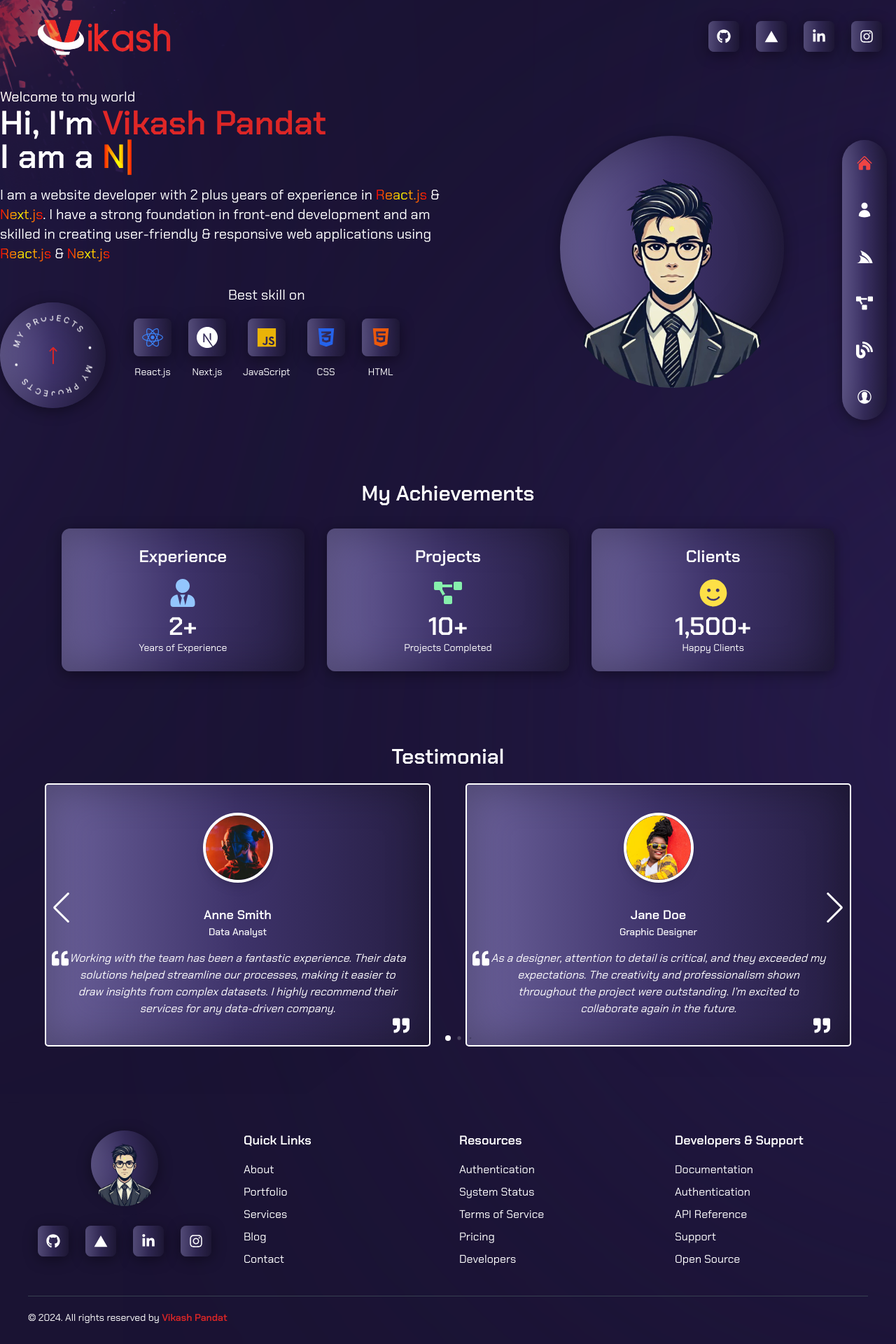
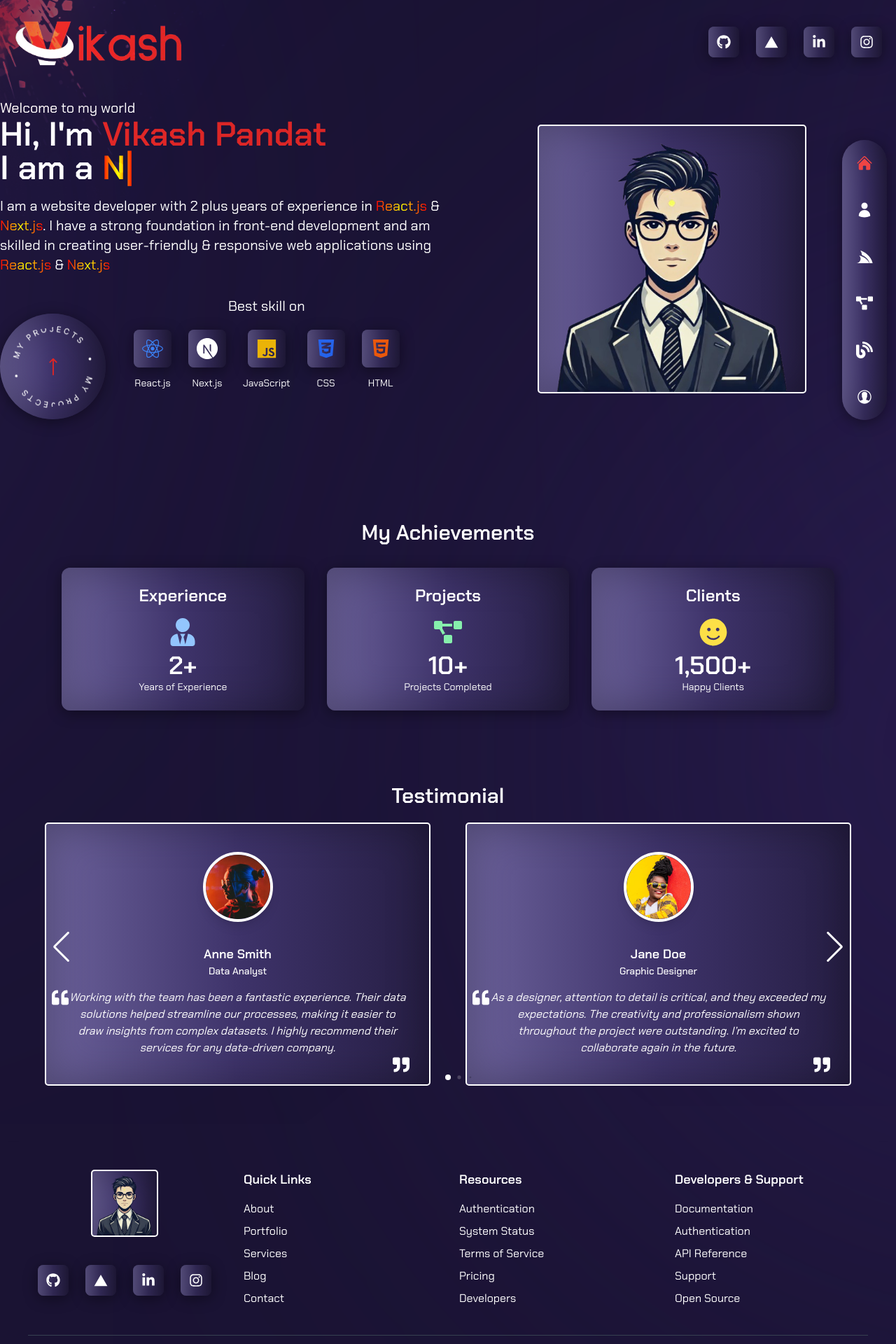
Before and after one commit to vikash0p/vikashPortfolio, a Next.js app: page / in a window 1280 px wide. Shown: the top 1920 px of the page at 70% size. Built offline with nearby package versions, Linux system fonts and the light colour scheme; a web font is replaced by a local one.

Commit message:
solve the image error

```diff
--- a/app/blog/[id]/page.js
+++ b/app/blog/[id]/page.js
@@ -12,6 +12,7 @@ export async function generateMetadata({ params }) {
 
     // Find the blog post based on id from BlogData
     const blogPost = BlogData.find(item => item.blogId === id);
+    // console.log("🚀 ~ file: page.js:15 ~ blogPost:", blogPost.image);
 
     if (blogPost) {
         return {
--- a/app/blog/category/[category]/page.js
+++ b/app/blog/category/[category]/page.js
@@ -16,7 +16,7 @@ export async function generateMetadata({ params }) {
 
   // Generate a category-specific title and description
   const categoryBlogs = BlogData.filter(item => item.tags === category);
-  console.log("🚀 ~ file: page.js:19 ~ categoryBlogs:", categoryBlogs[0].image );
+  // console.log("🚀 ~ file: page.js:19 ~ categoryBlogs:", categoryBlogs[0].image );
   const categoryTitle = `${categoryBlogs[0].category} Articles | Blog`;
   const categoryDescription = `Explore articles related to ${category}, covering topics such as ${categoryBlogs.map(blog => blog.title).join(', ')}.`;
 
--- a/app/template.js
+++ /dev/null
@@ -1,69 +0,0 @@
-"use client";
-import { motion } from 'framer-motion';
-import React from 'react'
-
-
-const transitionVarients = {
-    initial: {
-        x: '100%',
-        width: '100%',
-    },
-    animate: {
-        x: '0%',
-        width: '0%'
-    },
-    exit: {
-        x: ['0%', '100%'],
-        width: ['0%', '100%'],
-    }
-}
-const Template = ({ children }) => {
-    return (
-        <>
-            <motion.div className='fixed top-0 bottom-0 right-full  w-screen h-screen z-30 bg-[#2e2257]'
-                variants={transitionVarients}
-                initial='initial'
-                animate='animate'
-                exit='exit'
-                transition={{
-                    delay: 0.2,
-                    duration: 0.6,
-                    ease: 'easeInOut'
-                }}
-            >
-
-            </motion.div>
-
-            <motion.div className='fixed top-0 bottom-0 right-full  w-screen h-screen z-20 bg-[#3b2d71]'
-                variants={transitionVarients}
-                initial='initial'
-                animate='animate'
-                exit='exit'
-                transition={{
-                    delay: 0.4,
-                    duration: 0.6,
-                    ease: 'easeInOut'
-                }}
-            >
-
-            </motion.div>
-
-            <motion.div className='fixed top-0 bottom-0 right-full  w-screen h-screen z-10 bg-[#4b3792]'
-                variants={transitionVarients}
-                initial='initial'
-                animate='animate'
-                exit='exit'
-                transition={{
-                    delay: 0.6,
-                    duration: 0.6,
-                    ease: 'easeInOut'
-                }}
-            >
-
-            </motion.div>
-            {children}
-        </>
-    )
-}
-
-export default Template
--- a/components/Footer.js
+++ b/components/Footer.js
@@ -14,13 +14,12 @@ const Footer = () => {
       {/* Footer container */}
       <div className="max-w-screen-xl mx-auto grid grid-cols-1 sm:grid-cols-2 md:grid-cols-3 lg:grid-cols-4 gap-8">
         <div className='w-full flex flex-col items-center gap-10 md:gap-10 lg:5'>
-          <div className='relative w-24 h-24 rounded-full back1 '>
+          <div className="relative w-24 h-24 back2">
             <Image
-              src={'/images/illustration.png'}
-              alt='avatar'
+              src="/images/illustration.png"
+              alt="avatar"
               fill
-              sizes="96px"
-              className='w-full h-full mb-14 mt-3 m-auto bg-transparent object-cover object-center rounded-full '
+              className="object-cover object-center"
               priority={true}
               quality={75}
             />
--- a/components/Navbar.js
+++ b/components/Navbar.js
@@ -1,24 +1,24 @@
-import Image from 'next/image'
-import React from 'react'
-import SocialMedia from './ReusableComponent/SocialMedia'
+import Image from 'next/image';
+import React from 'react';
+import SocialMedia from './ReusableComponent/SocialMedia';
 
 const Navbar = () => {
   return (
-    <div className='flex justify-between items-center text-2xl lg:text-3xl gap-2 pt-2 md:pt-5 text-red-600 px-2 lg:px-5  '>
-      <div className='relative overflow-hidden w-32 md:w-40 lg:w-64 h-16'>
+    <div className="w-full flex justify-between items-center text-2xl lg:text-3xl gap-2 pt-2 md:pt-5 text-red-600 px-2 lg:px-5">
+      {/* Aspect Ratio Wrapper for Image */}
+      <div className="relative w-28 md:w-40 lg:w-60" style={{ aspectRatio: '3/1' }}>
         <Image
           src="/logo.png"
           alt="Elegant Jewelry logo"
           fill
-          className='object-contain object-center w-full h-full'
+          className="object-cover"
           sizes="(min-width: 1040px) 256px, (min-width: 780px) 160px, (min-width: 380px) 128px, calc(93.33vw - 208px)"
           priority={true}
-          quality={75}
         />
       </div>
       <SocialMedia />
     </div>
-  )
-}
+  );
+};
 
-export default Navbar
+export default Navbar;
--- a/components/homepage/HomeLayout.js
+++ b/components/homepage/HomeLayout.js
@@ -16,7 +16,7 @@ const HomeLayout = () => {
     return (
         <section>
             {/* The hero section is displayed in a flex box container. It displays the HomeLeft and HomeRight components. */}
-            <div className='w-full h-full lg:flex place-items-center mt-10'>
+            <div className='w-full h-full lg:flex place-items-center py-10'>
                 {/* The HomeLeft component is displayed in a flex box item. */}
                 <div className='flex-1'>
                     <HomeLeft />
--- a/components/homepage/HomeRight.js
+++ b/components/homepage/HomeRight.js
@@ -13,20 +13,16 @@ const HomeRight = () => {
       viewport={{ once: false, amount: 0.6 }}
       whileHover={{ scale: 1.05 }}
       transition={{ type: "spring", stiffness: 300, damping: 20 }}
-      className="  w-fit m-auto"
+      className="w-full max-w-xs md:max-w-sm  m-auto h-80  md:h-96 rounded-full  back2 relative"
     >
-      {/* Inner wrapper for the image */}
-      <div className='relative w-80 h-80 rounded-full back1 '>
-        <Image
+ <Image
           src={'/images/illustration.png'}
           alt='avatar'
           fill
           sizes="320px"
-          className='w-full h-full mb-14 mt-10 m-auto bg-transparent object-cover object-center rounded-full '
+          className='object-cover object-center '
           priority={true}
-          quality={75}
         />
-      </div>
     </motion.div>
   );
 };
```
